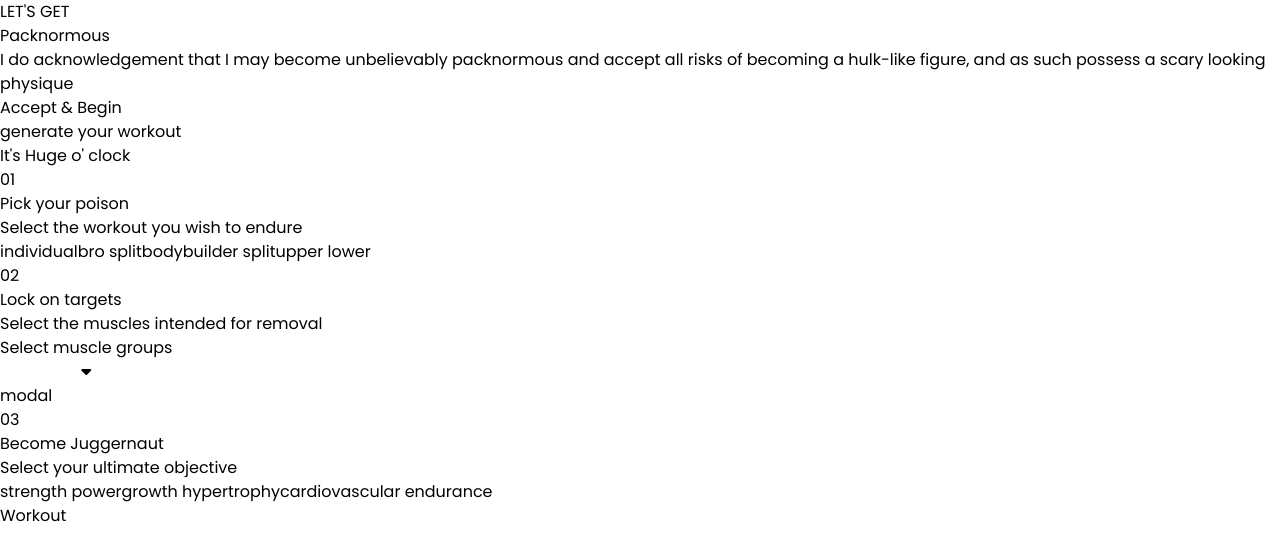
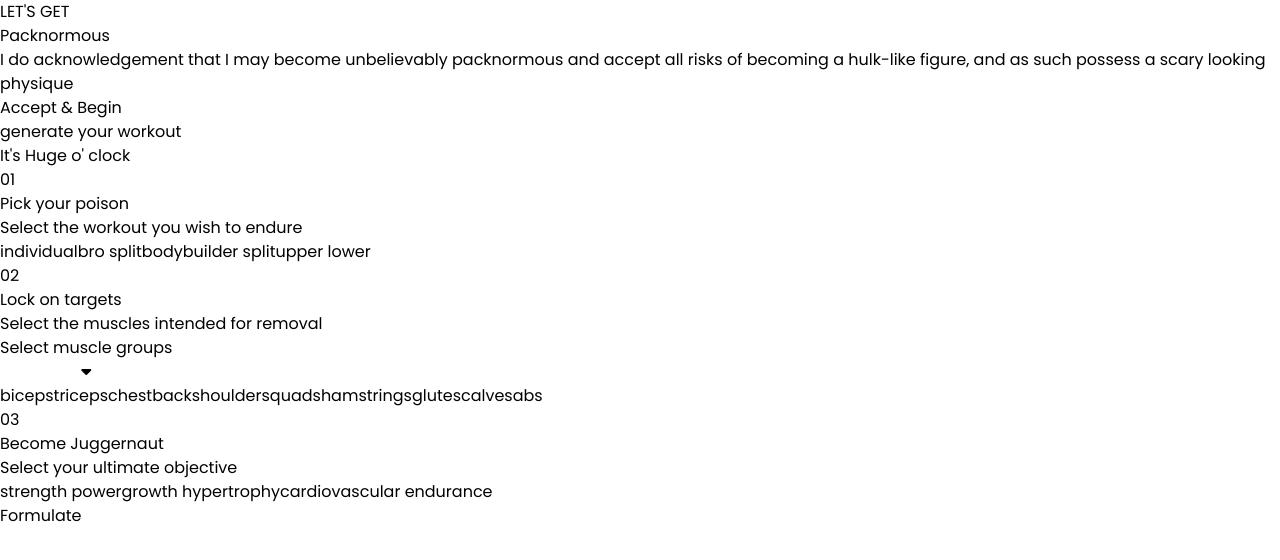
Before and after one commit to packetech/packetech-fitnessApp, a React (Vite) app: page / in a window 1280 px wide. Both pictures are taken after a click on the button "Select muscle groups". Shown: the top 560 px of the page. Built offline with nearby package versions, Linux system fonts and the light colour scheme.

Commit message:
Preparing to formulate workouts

```diff
--- a/src/App.jsx
+++ b/src/App.jsx
@@ -6,12 +6,13 @@
 
 
 function App() {
+  const [workout, setWorkout] = useState(null)
 
   return (
     <main className='min-h-screen flex-col bg-gradient-to-r from-slate-800 to-slate-950 text-white text-sm sm:text-base'>
       <Hero/>
       <Generator/>
-      <Workout/>
+      {workout && (<Workout/>)}
     </main>
   )
 }
--- /dev/null
+++ b/src/components/Button.jsx
@@ -0,0 +1,10 @@
+import React from 'react'
+
+export default function Button(props) {
+    const {text} = props
+  return (
+    <button className='px-8 mx-auto py-4 rounded-md border-[1px] bg-slate-950 text-yellow-100 border-blue-950 border-solid yellowShadow duration-200 hover:border-yellow-200'>
+        <p>{text}</p>
+      </button>
+  )
+}
--- a/src/components/Generator.jsx
+++ b/src/components/Generator.jsx
@@ -1,6 +1,7 @@
 import React , {useState} from 'react'
 import SectionWrapper from './SectionWrapper'
 import { SCHEMES, WORKOUTS } from '../utils/swoldier'
+import Button from './Button'
 
 
 
@@ -25,12 +26,36 @@
 export default function Generator() {
   const [showModal, setShowModal] = useState(false)
   const [poison, setPoison] = useState('individual')
-  const [musles, setMuscles] = useState([])
-  const [goals, setGoals] = useState('strength_power')
+  const [muscles, setMuscles] = useState([])
+  const [goal, setGoal] = useState('strength_power')
   // let showModal = false
 
   function toggleModal () {
     setShowModal(!showModal)
+  }
+
+  function updateMuscles(muscleGroup) {
+    if (muscles.includes(muscleGroup)) {
+      setMuscles(muscles.filter(val => val !== muscleGroup))
+      return
+    }
+
+    if (muscles.length > 2) {
+        return
+    }
+
+    if (poison !== 'individual') {
+        setMuscles([muscleGroup])
+        setShowModal(false)
+        return
+    }
+
+
+    setMuscles([...muscles, muscleGroup])
+    if (muscles.length === 2) {
+      setShowModal(false)
+    }
+
   }
 
 
@@ -41,32 +66,48 @@
 
         {Object.keys(WORKOUTS).map((type, typeIndex) => {
           return (
-            <button className='bg-slate-950 border border-blue-950 duration-200 hover:border-yellow-200 py-3 rounded-lg'  key={typeIndex}>
+            <button onClick={() => {
+              setMuscles([])
+              setPoison(type)
+            }} className={'bg-slate-950 border  duration-200 hover:border-blue-400 py-3 rounded-lg ' + (type === poison ? ' border-blue-600 bg-slate-800' : ' border-blue-950')} key={typeIndex}>
               <p className='capitalize'>{type.replaceAll('_', " ")}</p>
             </button>
           )
         })}
         </div>
         <Header index={'02'} title={'Lock on targets'} description={"Select the muscles intended for removal"} />
-        <div className='bg-slate-950 border border-solid border-blue-950 duration-200 hover:border-yellow-200 rounded-lg flex flex-col'>
+        <div className='bg-slate-950 border border-solid border-blue-950 duration-200 hover:border-blue-400 rounded-lg flex flex-col'>
           <button onClick={toggleModal} className='relative p-3 flex items-center justify-center'>
-            <p>Select muscle groups</p>
+            <p className='capitalize'>{muscles.length == 0 ? 'Select muscle groups' : muscles.join(' ')}</p>
             <i class="fa-solid absolute right-3 top-1/2 -translate-y-1/2 fa-caret-down"></i>
           </button>
           {showModal && (
-            <div>modal</div>
+            <div className='flex flex-col px-3 pb-3'>{(poison === 'individual' ? WORKOUTS[poison] : Object.keys(WORKOUTS[poison])).map((muscleGroup, muscleGroupIndex) => {
+                return (
+                  <button onClick={() => {
+                    updateMuscles(muscleGroup)
+                  }} key={muscleGroupIndex} className={'hover:text-blue-400 duration-200 ' + (muscles.includes(muscleGroup) ? ' text-blue-600' : ' ')}>
+                    <p className='uppercase'>{muscleGroup.replaceAll('_', ' ')}</p>
+                  </button>
+                )
+              })}
+            </div>
           )}
         </div>
         <Header index={'03'} title={'Become Juggernaut'} description={"Select your ultimate objective"} />
         <div className='grid grid-cols-3 gap-4'>
           {Object.keys(SCHEMES).map((scheme, schemeIndex) => {
           return (
-            <button className='bg-slate-950 border border-blue-950 duration-200 hover:border-yellow-200 py-3 rounded-lg'  key={schemeIndex}>
+            <button onClick={() => {
+              setGoal(scheme)
+            }} className={'bg-slate-950 border  duration-200 hover:border-blue-400 py-3 rounded-lg' + (scheme === goal ? ' border-blue-600 bg-slate-800' : ' border-blue-950')} key={schemeIndex}>
               <p className='capitalize'>{scheme.replaceAll('_', " ")}</p>
             </button>
           )
         })}
         </div>
+        <Button text={"Formulate"}></Button>
     </SectionWrapper>
+
   )
 }
--- a/src/components/Hero.jsx
+++ b/src/components/Hero.jsx
@@ -1,4 +1,5 @@
 import React from 'react'
+import Button from './Button'
 
 export default function Hero() {
   return (
@@ -11,9 +12,7 @@
 
       <p className='text-sm md:text-base font-light'>I do acknowledgement that I may become <span className='text-yellow-100 font-medium'>unbelievably packnormous</span> and accept all risks of becoming a <span className='text-yellow-100 font-medium'>hulk-like figure</span>, and as such possess a scary looking physique
       </p>
-      <button className='px-4 py-2 rounded-md border-[1px] bg-slate-950 text-yellow-100 border-blue-950 border-solid yellowShadow duration-200 hover:border-yellow-200'>
-        <p>Accept & Begin</p>
-      </button>
+      <Button text={"Accept & Begin"}></Button>
     </div>
   )
 }
--- /dev/null
+++ b/src/utils/functions.js
@@ -0,0 +1,3 @@
+export function generateWorkout() {
+
+}
```
